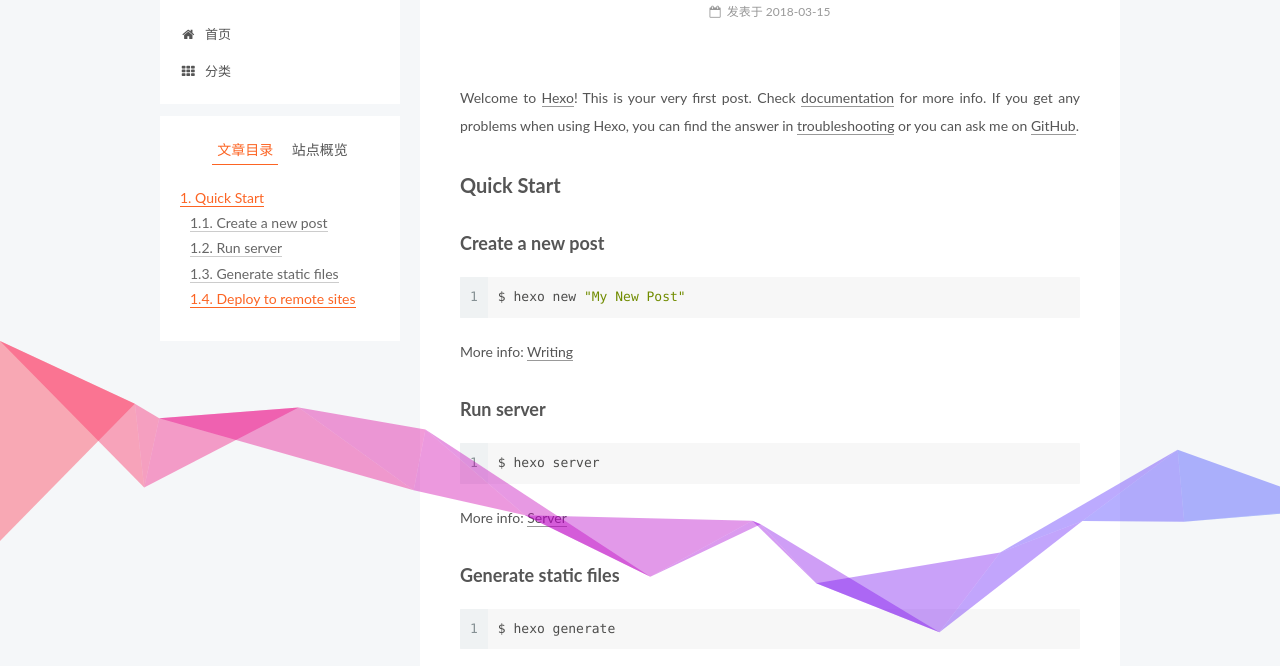
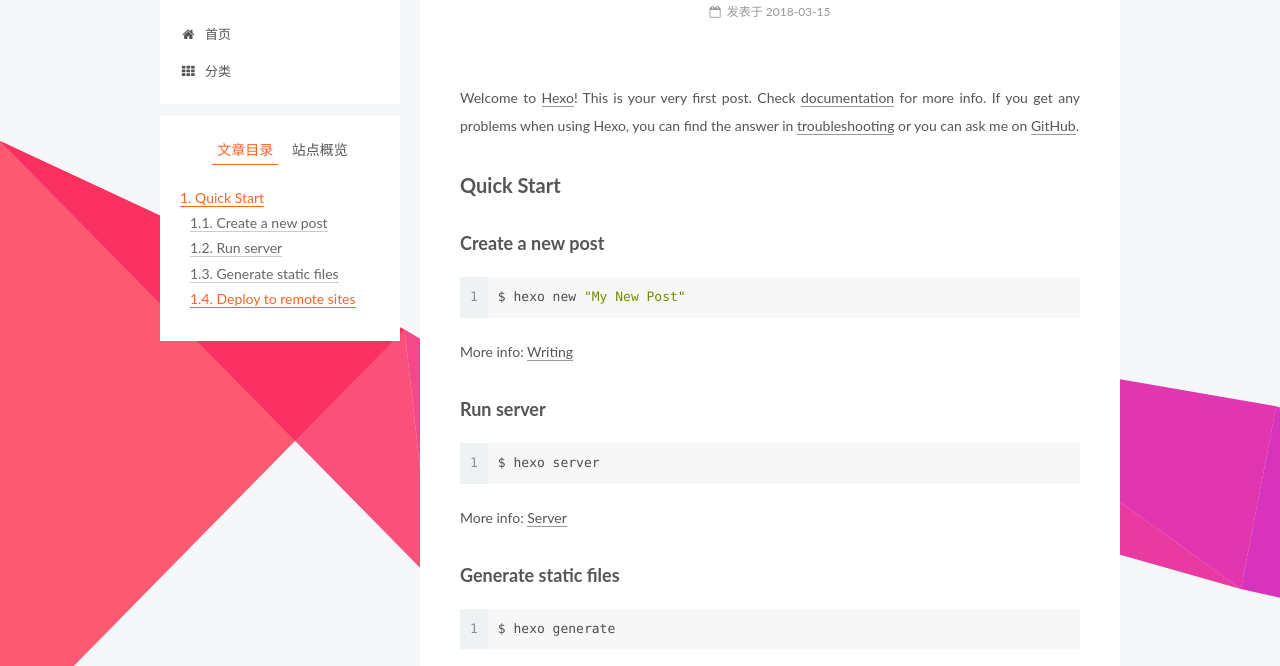
Before and after one commit to PengZhenghao/blog, a plain HTML site: page 2018/03/15/hello-world/index.html in a window 1280 px wide. Shown: the part 119-785 px from the top of the page. Drawn offline with Linux system fonts and the light colour scheme.

Commit message:
Site updated: 2018-03-18 16:41:02

```diff
--- a/2018/03/15/hello-world/index.html
+++ b/2018/03/15/hello-world/index.html
@@ -592,7 +592,7 @@
 
 
 
-    <script id="ribbon" type="text/javascript" size="100" alpha="0.4"  zIndex="10" src="/lib/canvas-ribbon/canvas-ribbon.js"></script>
+    <script id="ribbon" type="text/javascript" size="300" alpha="0.8"  zIndex="-1" src="/lib/canvas-ribbon/canvas-ribbon.js"></script>
 
 
 
```
Also changed, not shown: 2018/03/18/FUCK/index.html (+1 -1 lines), 2018/03/18/测试随笔/index.html (+1 -1 lines), archives/2018/03/index.html (+1 -1 lines), archives/2018/index.html (+1 -1 lines), archives/index.html (+1 -1 lines), categories/index.html (+1 -1 lines), categories/随笔/index.html (+1 -1 lines), index.html (+1 -1 lines).
